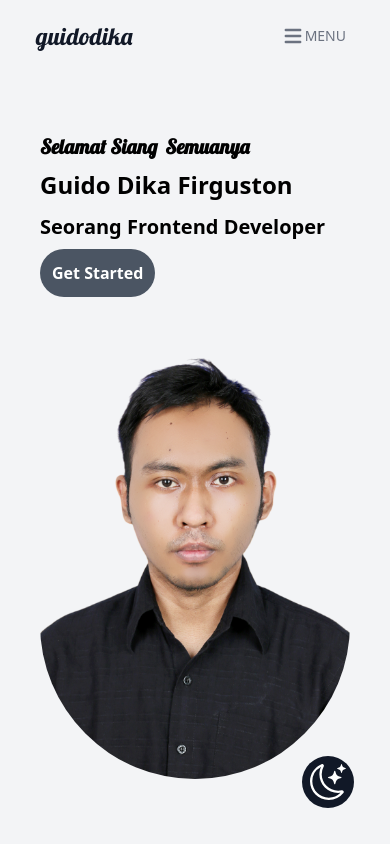
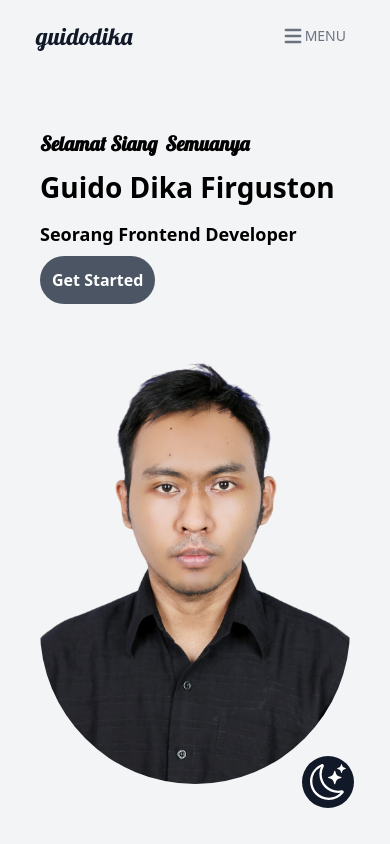
Before and after one commit to guidodika/portfolio-nextjs-guidodika, a Next.js app: page / in a window 390 px wide. Shown: the top 844 px of the page. Built offline with nearby package versions, Linux system fonts and the light colour scheme.

Commit message:
fix size text

```diff
--- a/pages/home.js
+++ b/pages/home.js
@@ -24,10 +24,10 @@ function Home() {
               <AnimatedText texts={dynamicTexts} />
               <h2 className="pl-2">Semuanya</h2>
             </div>
-            <h1 className="text-2xl font-extrabold md:text-5xl py-1 ">
+            <h1 className="text-[28px] font-extrabold md:text-5xl py-1 ">
               Guido Dika Firguston
             </h1>
-            <h2 className="text-xl py-2 ">Seorang Frontend Developer</h2>
+            <h2 className="text-lg py-2 ">Seorang Frontend Developer</h2>
 
             <Link href="/about">
               <button className="p-3 bg-gray-600 hover:bg-gray-500 text-white rounded-3xl transition ease-in-out delay-150 hover:-translate-y-1 hover:scale-110 duration-300">
```
